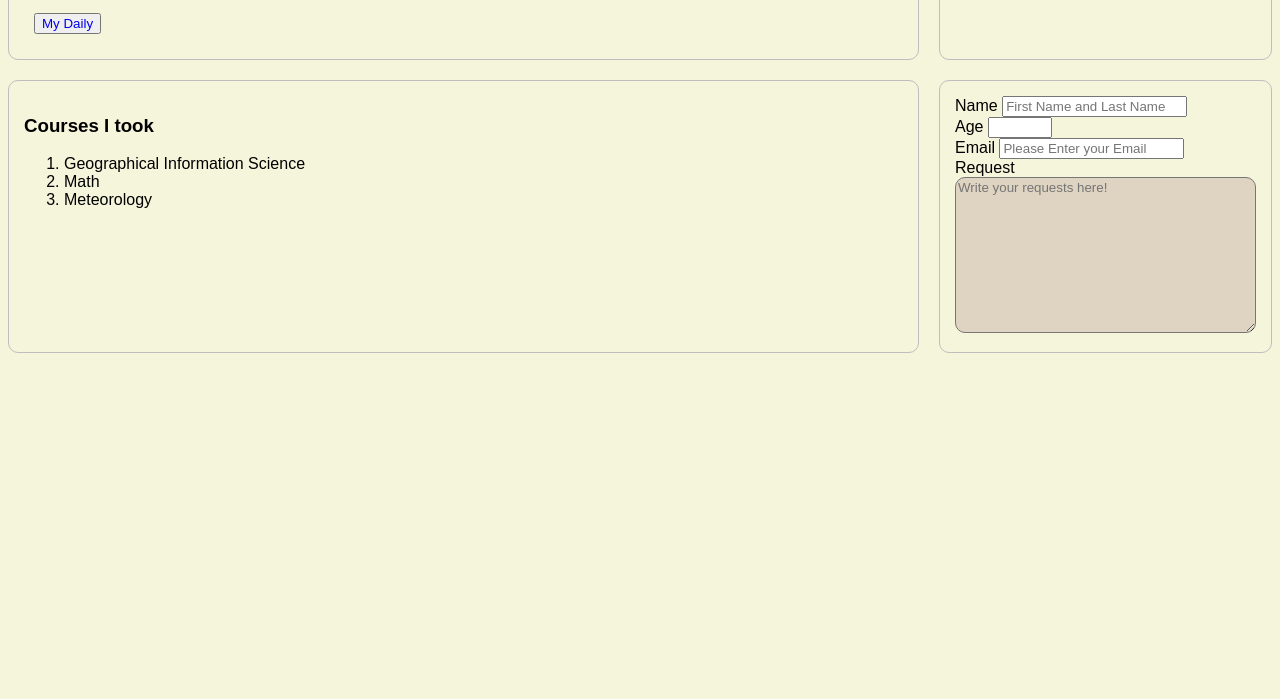
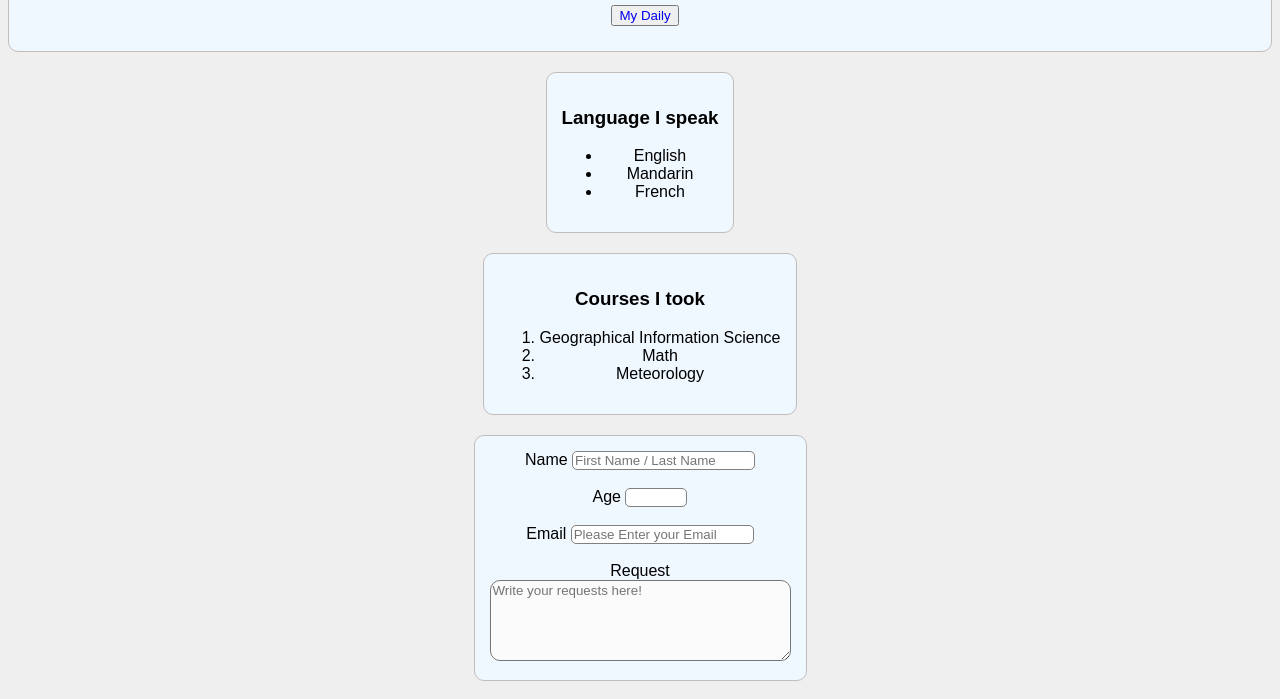
Before and after one commit to RunziMu/Online_Portfolio, a plain HTML site: page index.html in a window 1280 px wide. Shown: the part 161-860 px from the top of the page. Before the commit the page ends 800 px from the top, so only its background shows below. Drawn offline with Linux system fonts and the light colour scheme.

Commit message:
ajustment

```diff
--- a/index.html
+++ b/index.html
@@ -24,7 +24,7 @@
             Full Stack Web Development bootcamp.</p>
         <button><a href="crying.html">My Daily</a></button>
     </div>
-
+    <br>
     <div class="language">
         <h3>Language I speak</h3>
         <ul>
@@ -33,7 +33,7 @@
             <li>French</li>
         </ul>
     </div>
-
+    <br>
     <div class="courses">
         <h3>Courses I took</h3>
         <ol>
@@ -42,12 +42,13 @@
             <li>Meteorology</li>
         </ol>
     </div>
+    <br>
     <div class="form">
         <form>
-            <label for="name">Name <input type="text" placeholder="First Name and Last Name"></label> <br>
+            <label for="name">Name <input type="text" placeholder="First Name / Last Name"></label> <br>
             <label for="age">Age <input type="number" min="14" max="100"></label> <br>
             <label for="email">Email <input type="email" placeholder="Please Enter your Email"></label> <br>
-            <label for="request">Request <br><textarea name="request" id="request" cols="35" rows="10"
+            <label for="request">Request <br><textarea name="request" id="request" cols="35" rows="5"
                     placeholder="Write your requests here!"></textarea></label>
 
         </form>
--- a/style.css
+++ b/style.css
@@ -7,16 +7,21 @@
     border-radius: 5px;
 } */
 body{
-    display: grid;
+    /* display: grid;
     grid-template-columns: auto auto;
     column-gap: 20px;
-    row-gap: 20px;
-    background-color: beige;
+    row-gap: 20px; */
+    background-color: rgb(239, 239, 239);
+    text-align: center;
 }
 div{
     border: 1px solid rgb(194, 188, 188);
     border-radius: 10px;
     padding: 15px;
+    background-color: aliceblue;
+    display: inline-block;
+    margin: 10px auto;
+
 }
 button{
     margin-bottom: 10px;
@@ -24,5 +29,13 @@ button{
 }
 textarea {
     border-radius: 10px;
-    background-color: rgb(223, 211, 193);
+    background-color: rgb(251, 251, 251);
 }
+
+form label {display: block;
+    }
+
+input{
+    border: solid 1px grey;
+    border-radius: 5px;
+}
```
